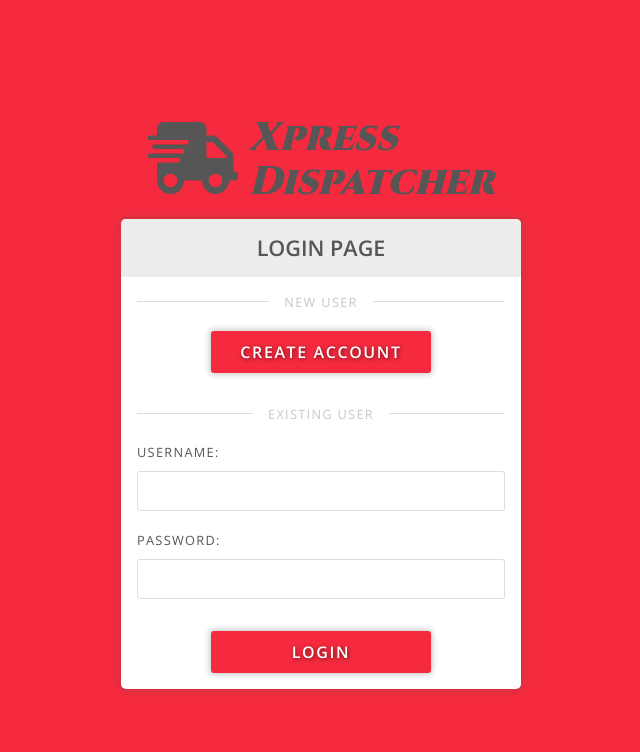
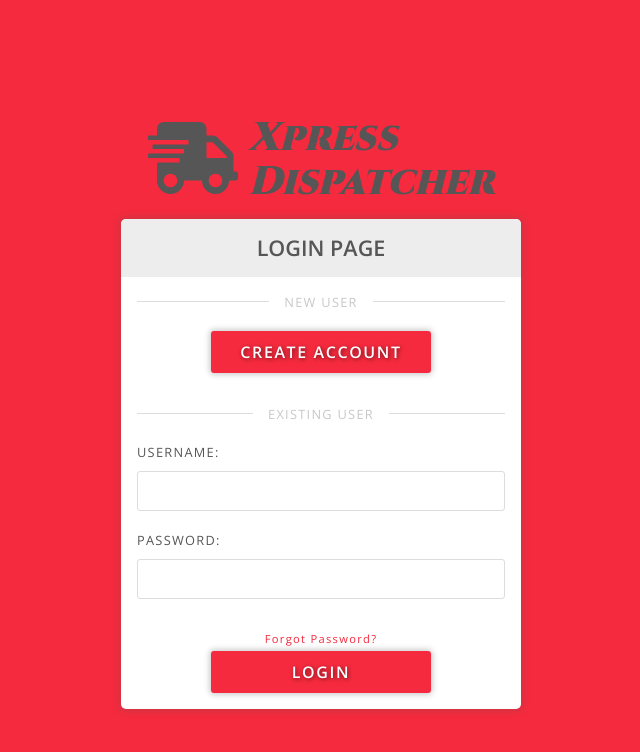
Before and after one commit to romiaujla/xpress-load-board, a React (Create React App) app: page / in a window 1280 px wide. Shown: the top 752 px of the page, without its empty margins (319-959 px from the left). Built offline with nearby package versions, Linux system fonts and the light colour scheme.

Commit message:
completed styling for login form

```diff
--- a/src/Components/LoginForm/LoginForm.css
+++ b/src/Components/LoginForm/LoginForm.css
@@ -102,6 +102,27 @@
     font-size: 1.5em;
     margin-bottom: -10px
 }
+.LoginForm .error-message{
+    font-weight: 800;
+    text-transform: uppercase;
+    font-size: 0.7em;
+    display: none;
+    text-align: left;
+    padding-top: 3px;
+    color: red;
+}
+.LoginForm .forgot-password{
+    text-decoration: none;
+    color: rgb(246, 42, 62);
+    font-size: 0.7em;
+    display: block;
+    margin-bottom: 5px;
+    cursor: pointer;
+}
+.LoginForm .forgot-password:hover,
+.LoginForm .forgot-password:focus{
+    text-decoration: underline;
+}
 
 @media only screen and (min-width: 660px){
     .LoginForm-form{
--- a/src/Components/LoginForm/LoginForm.js
+++ b/src/Components/LoginForm/LoginForm.js
@@ -66,6 +66,7 @@ class LoginForm extends Component {
 
                                         />
                                     </label>
+                                    <span className='error-message'>Invalid Username</span>
                                     <label htmlFor='password'>
                                         <span className='input-label'>
                                             Password:
@@ -76,9 +77,11 @@ class LoginForm extends Component {
 
                                         />
                                     </label>
+                                    <span className='error-message'>Password did not match</span>
                                 </div>
                             </div>
                             <div className='submit-button-div'>
+                                <span className='forgot-password'>Forgot Password?</span>
                                 <button
                                     type='submit'
                                     className='app-button'
```
